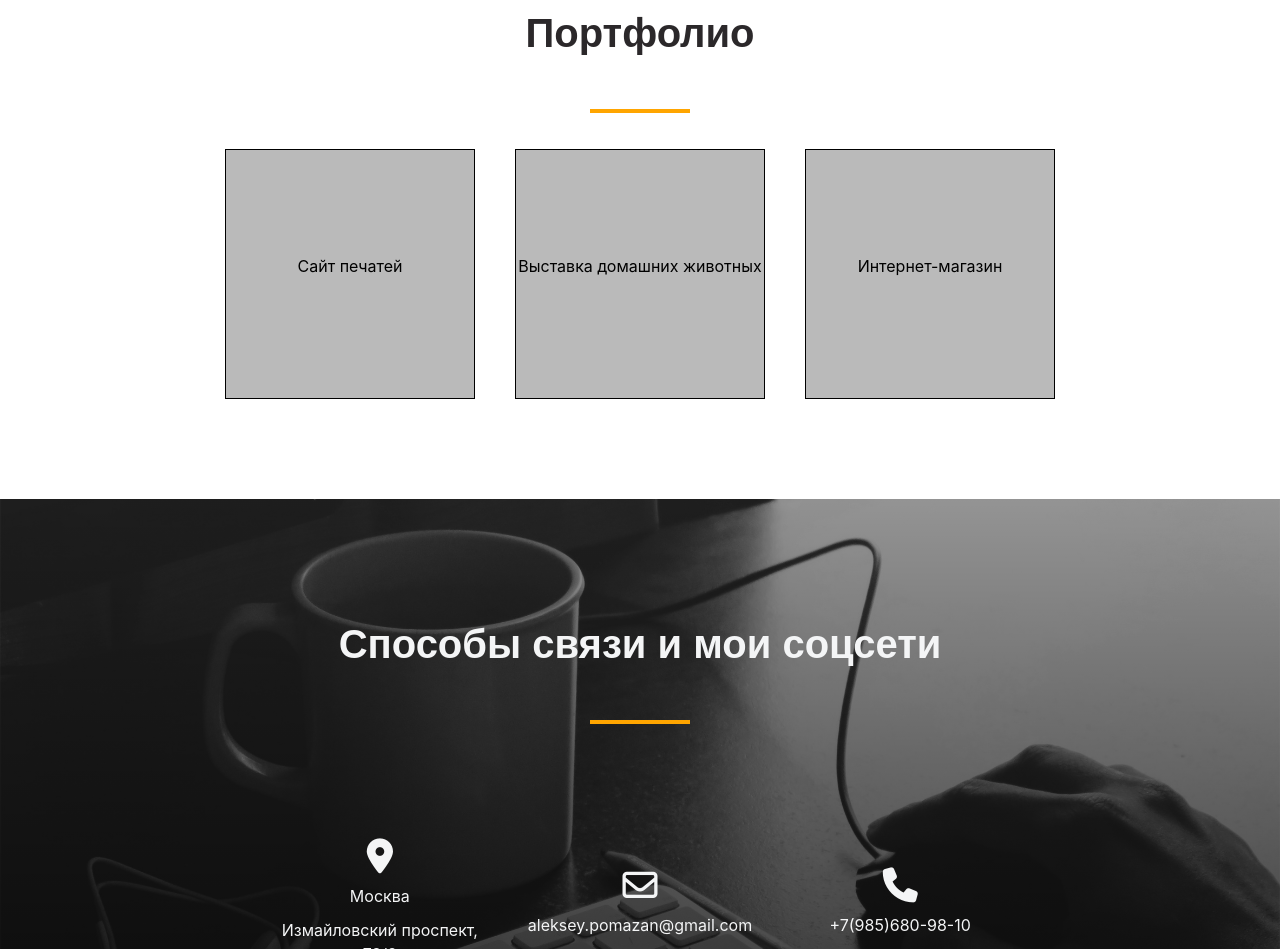
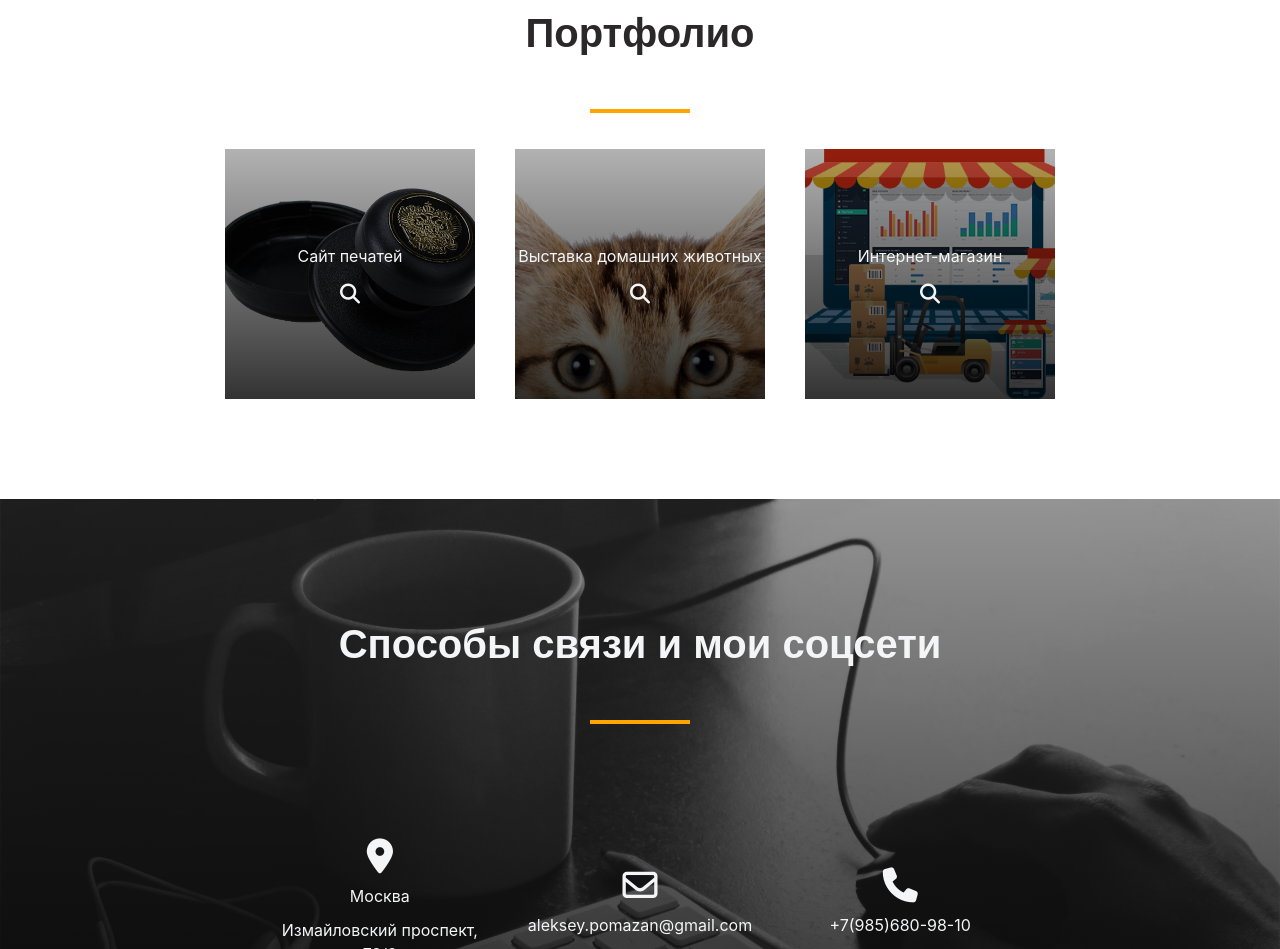
Before and after one commit to alexpomazan/alexpomazan-resume.github.io, a plain HTML site: page index.html in a window 1280 px wide. Shown: the part 2351-3300 px from the top of the page. Drawn offline with nearby package versions, Linux system fonts and the light colour scheme.

Commit message:
update portfolio

```diff
--- a/index.html
+++ b/index.html
@@ -110,17 +110,20 @@
         <div class="portfolio-content">
             <button data-toggle="modal" data-target="#exampleModal-1">
                 <div class="portfolio-content__item item-1">
-                <p>Сайт печатей</p>
+                    <p>Сайт печатей</p>
+                    <i class="fa fa-search" aria-hidden="true"></i>
                 </div>
             </button>
             <button data-toggle="modal" data-target="#exampleModal-2">
                 <div class="portfolio-content__item item-2">
-                <p>Выставка домашних животных</p>
+                    <p>Выставка домашних животных</p>
+                    <i class="fa fa-search" aria-hidden="true"></i>
                 </div>
             </button>
             <button data-toggle="modal" data-target="#exampleModal-3">
                 <div class="portfolio-content__item item-3">
-                <p>Интернет-магазин</p>
+                    <p>Интернет-магазин</p>
+                    <i class="fa fa-search"></i>
                 </div>
             </button>
             <div class="modal fade" id="exampleModal-1" tabindex="-1" role="dialog" aria-labelledby="exampleModalLabel" aria-hidden="true">
--- a/style.css
+++ b/style.css
@@ -218,20 +218,52 @@ li a:hover{
     align-items: center;
     justify-content: center;
     text-align: center;
-    background-color: rgba(0, 0, 0, 0.27);
-    border: 1px black solid;
+    color: #f4f5f6;
     width: 250px;
     height: 250px;
     transition: all .2s linear;
 }
 .portfolio-content__item:hover{
     background-color: orange;
-    color: #f4f5f6;
+    color: orange;
     transition: all .2s linear;
     -webkit-transform: scale(1.2);
     -ms-transform: scale(1.2);
     transform: scale(1.2);
     z-index: 1;
+}
+.fa.fa-search{
+    font-size: 20px;
+    color: #f4f5f6;
+    transition: all .2s linear;
+}
+.portfolio-content__item:hover > .fa-search{
+    color: orange;
+    transition: all .2s linear;
+    -webkit-transform: scale(1.2);
+    -ms-transform: scale(1.2);
+    transform: scale(1.2);
+}
+.portfolio-content__item.item-1{
+    background: linear-gradient(
+            rgba(0, 0, 0, 0.3),
+            rgba(0, 0, 0, 0.8)
+    ), url(images/backpechati.png) center;
+    background-size: cover;
+}
+.portfolio-content__item.item-2{
+    background: linear-gradient(
+            rgba(0, 0, 0, 0.3),
+            rgba(0, 0, 0, 0.8)
+    ), url(images/backpets.png) center;
+    background-size: cover;
+}
+.portfolio-content__item.item-3{
+    background: linear-gradient(
+            rgba(0, 0, 0, 0.3),
+            rgba(0, 0, 0, 0.8)
+    ), url(images/backmagazin.png) center;
+    background-size: cover;
 }
 .portfolio-content > button{
     margin: 20px;
```
Also changed, not shown: images/backmagazin.png (added), images/backmagazin1.jpg (added), images/backpechati.png (added), images/backpet.png (added), images/backpets.png (added).
